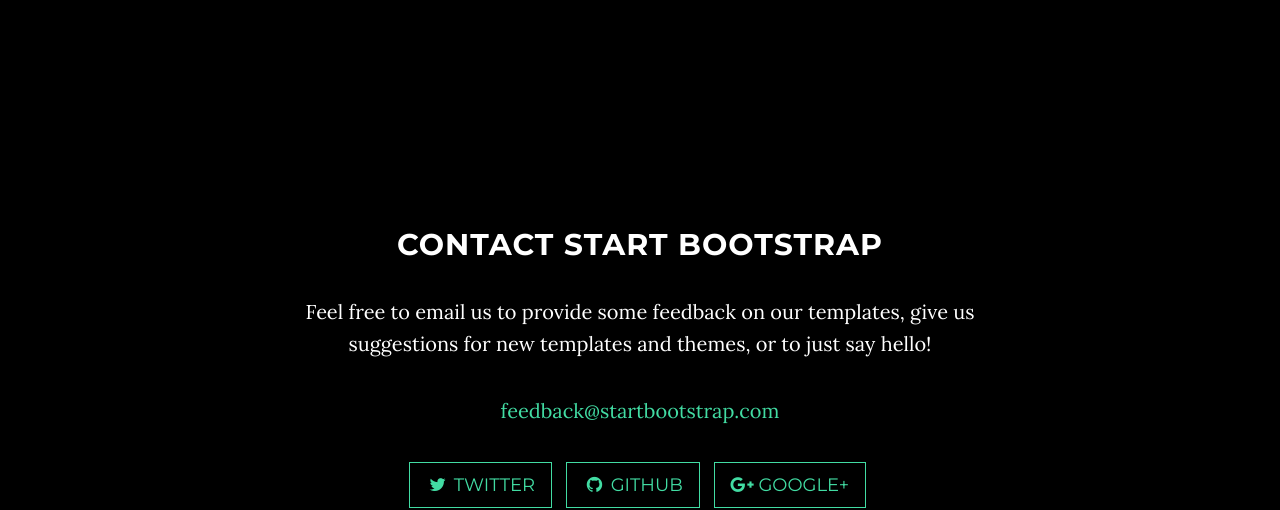
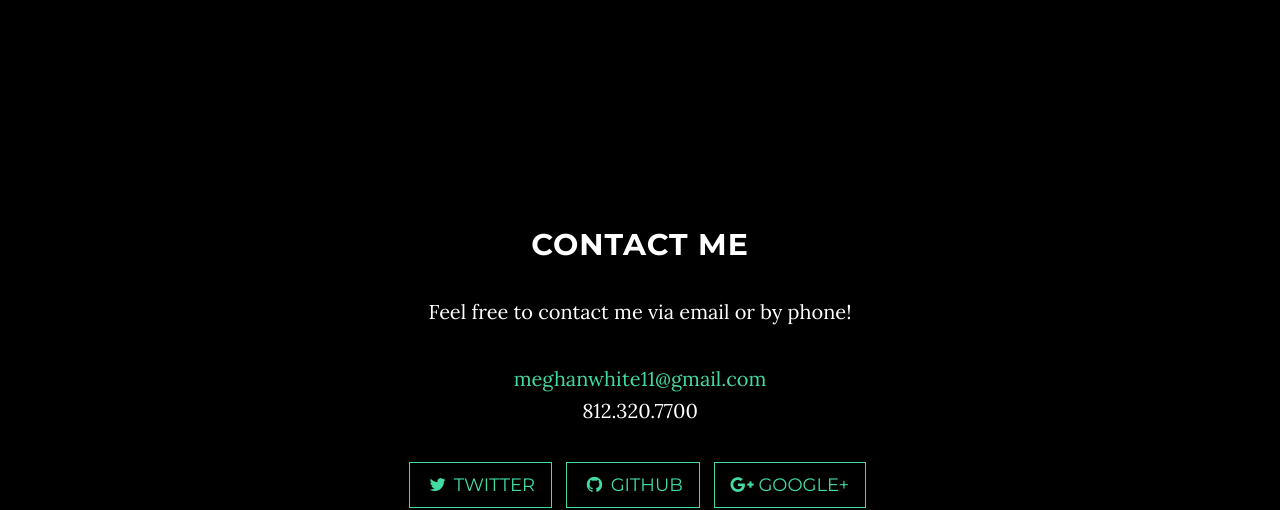
Before and after one commit to memwhite/memwhite.github.io, a website: page index.html in a window 1280 px wide. Shown: the part 2290-2800 px from the top of the page. Drawn offline with nearby package versions, Linux system fonts and the light colour scheme; some packages are replaced by stand-ins of ours.

Commit message:
Added contact info and fixed background picture

```diff
--- a/css/grayscale.css
+++ b/css/grayscale.css
@@ -124,7 +124,7 @@
   padding: 100px 0;
   text-align: center;
   color: white;
-  background: url(../img/intro-bg.jpg) no-repeat bottom center scroll;
+  background: url(../img/spirit-island.JPG) no-repeat bottom center scroll;
   background-color: black;
   -webkit-background-size: cover;
   -moz-background-size: cover;
--- a/index.html
+++ b/index.html
@@ -90,7 +90,7 @@
         <div class="row">
             <div class="col-lg-8 col-lg-offset-2">
                 <h2>About Me</h2>
-                <img id="olympics" src="img/olympic-rings.JPG" width="300px">
+                <img id="olympics" src="img/olympic-rings.JPG" width="300px";>
                 <p>Hello, my name is Meghan, and I'm a JavaScript student at Eleven Fifty Academy.  For the past 6 years, I've been a high school guidance counselor, and am looking to make a career change.  I have two fur babies named Saylor and Dodger. I inherited the wanderlust gene from my grandmother, and am always plotting my next trip. I've been to 13 countries and counting...</p>
                 <p>I also enjoy photography, especially scenery and landscapes.  You can see a sample of my photography right <a href="https://www.amazon.com/clouddrive/share/jMHxHXovMy0X8xbDNEe78UAfkBje6HcCdUCzq8RVy7c?v=grid&ref_=cd_ph_share_link_copy">here</a></p>
 
@@ -115,9 +115,9 @@
     <section id="contact" class="container content-section text-center">
         <div class="row">
             <div class="col-lg-8 col-lg-offset-2">
-                <h2>Contact Start Bootstrap</h2>
-                <p>Feel free to email us to provide some feedback on our templates, give us suggestions for new templates and themes, or to just say hello!</p>
-                <p><a href="mailto:feedback@startbootstrap.com">feedback@startbootstrap.com</a>
+                <h2>Contact Me</h2>
+                <p>Feel free to contact me via email or by phone!</p>
+                <p><a href="mailto:meghanwhite11@gmail.com">meghanwhite11@gmail.com</a><br/>812.320.7700
                 </p>
                 <ul class="list-inline banner-social-buttons">
                     <li>
```
Also changed, not shown: css/grayscale.min.css.
